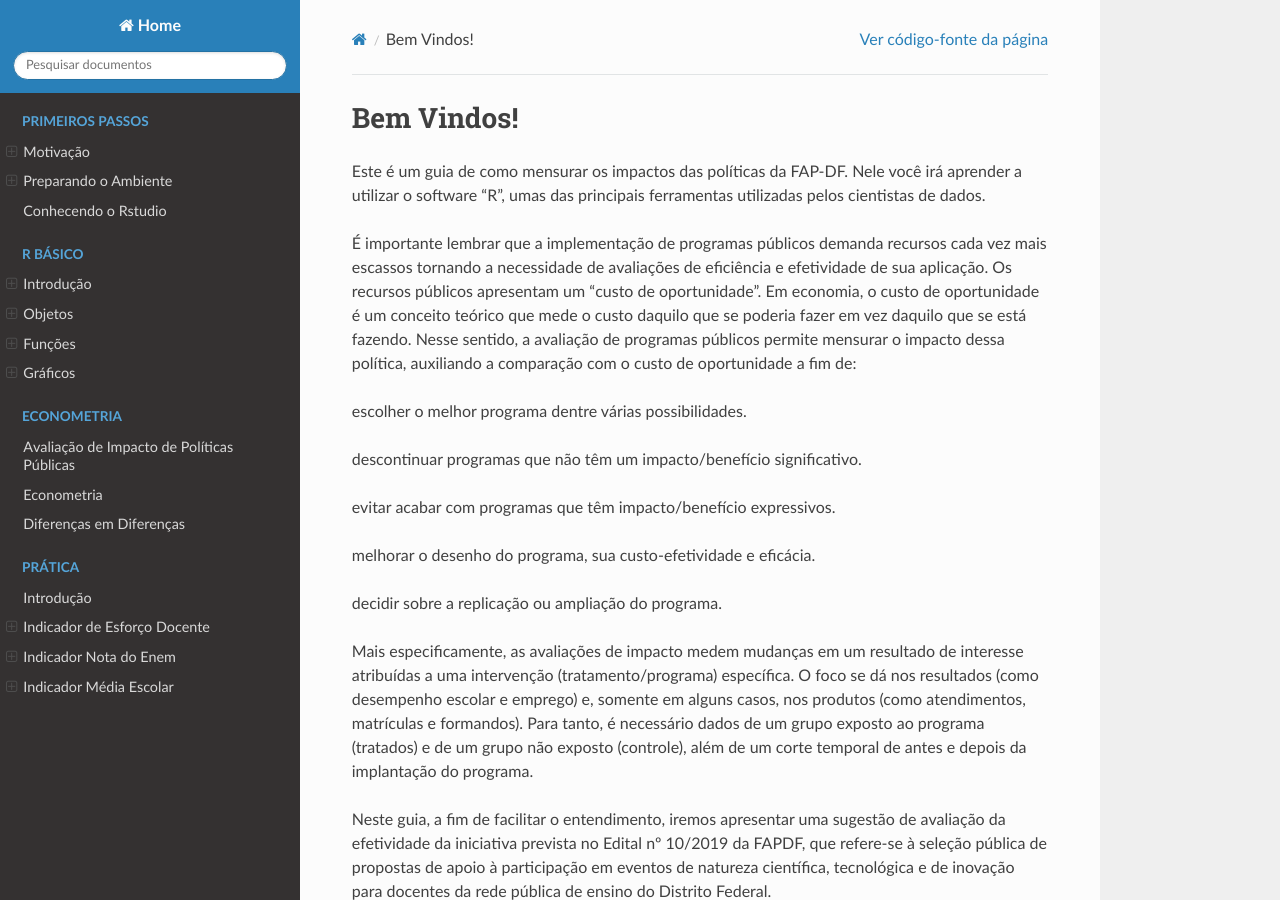
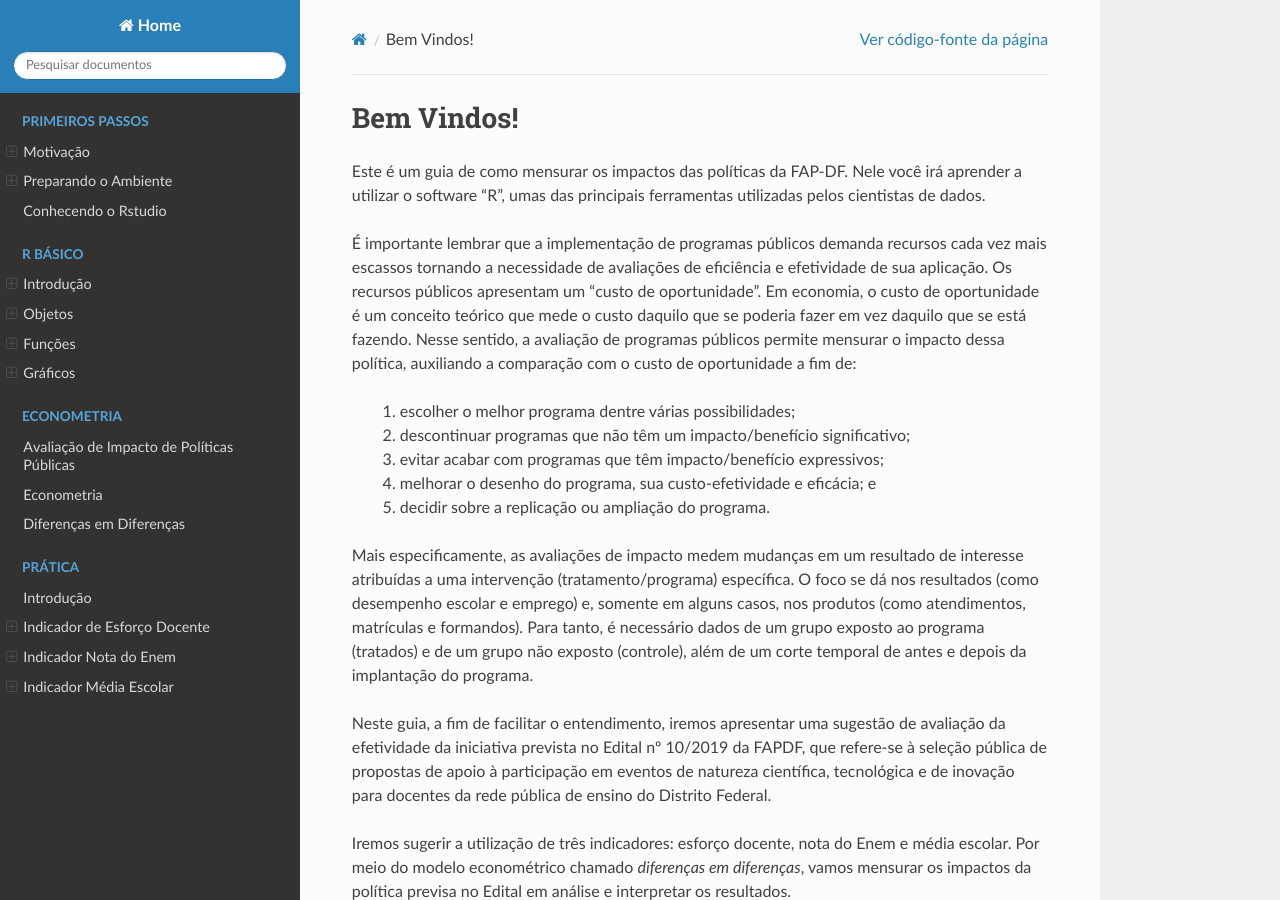
Before and after one commit to VitorGGs/manual-diff, a Sphinx documentation site: the page built from docs/index.rst, in a window 1280 px wide and 900 px high. Built offline with Sphinx 7.4.7 and the Read the Docs theme 2.0.0, drawn with Linux system fonts in a browser that asks for light colours; part of the change alters nothing that is shown.

```diff
--- a/docs/index.rst
+++ b/docs/index.rst
@@ -10,15 +10,15 @@ Este é um guia de como mensurar os impactos das políticas da FAP-DF. Nele voc
 
 É importante lembrar que a implementação de programas públicos demanda recursos cada vez mais escassos tornando a necessidade de avaliações de eficiência e efetividade de sua aplicação. Os recursos públicos apresentam um “custo de oportunidade”. Em economia, o custo de oportunidade é um conceito teórico que mede o custo daquilo que se poderia fazer em vez daquilo que se está fazendo. Nesse sentido, a avaliação de programas públicos permite mensurar o impacto dessa política, auxiliando a comparação com o custo de oportunidade a fim de:
 
-escolher o melhor programa dentre várias possibilidades.
+   1. escolher o melhor programa dentre várias possibilidades;
 
-descontinuar programas que não têm um impacto/benefício significativo.
+   2. descontinuar programas que não têm um impacto/benefício significativo;
 
-evitar acabar com programas que têm impacto/benefício expressivos.
+   3. evitar acabar com programas que têm impacto/benefício expressivos;
 
-melhorar o desenho do programa, sua custo-efetividade e eficácia.
+   4. melhorar o desenho do programa, sua custo-efetividade e eficácia; e
 
-decidir sobre a replicação ou ampliação do programa.
+   5. decidir sobre a replicação ou ampliação do programa.
 
 Mais especificamente, as avaliações de impacto medem mudanças em um resultado de interesse atribuídas a uma intervenção (tratamento/programa) específica. O foco se dá nos resultados (como desempenho escolar e emprego) e, somente em alguns casos, nos produtos (como atendimentos, matrículas e formandos). Para tanto, é necessário dados de um grupo exposto ao programa (tratados) e de um grupo não exposto (controle), além de um corte temporal de antes e depois da implantação do programa.
 
```
